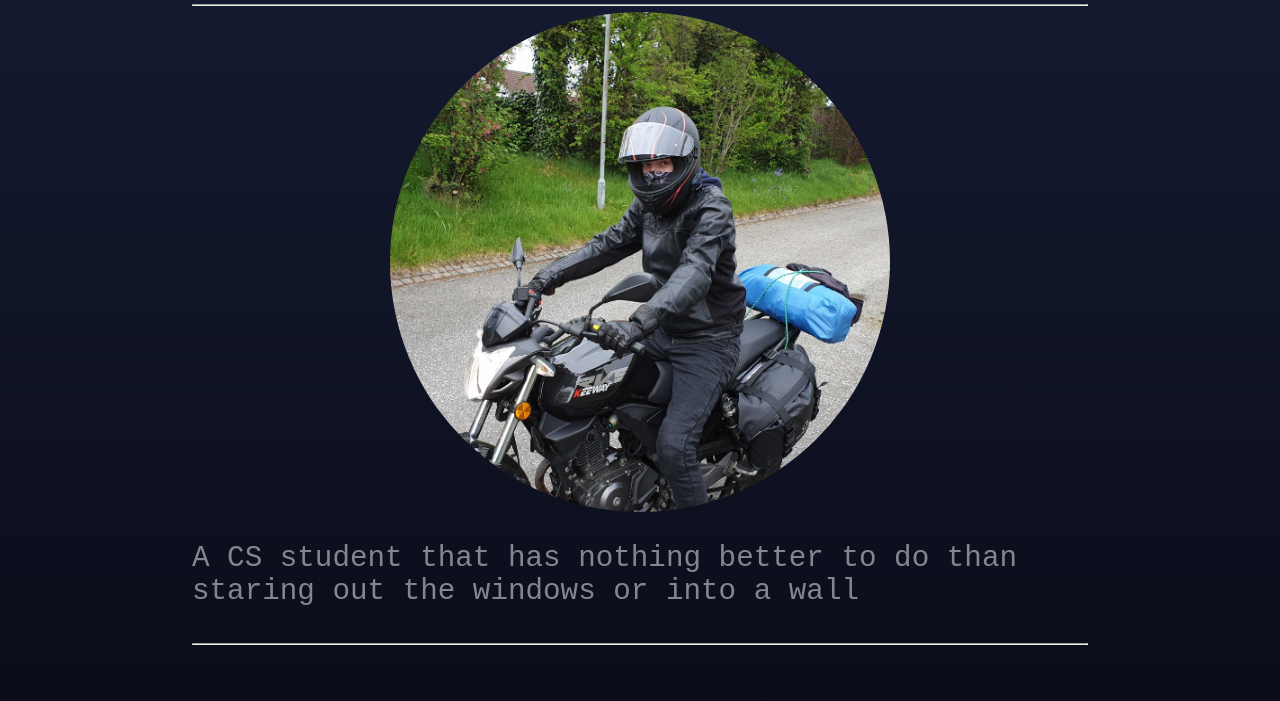
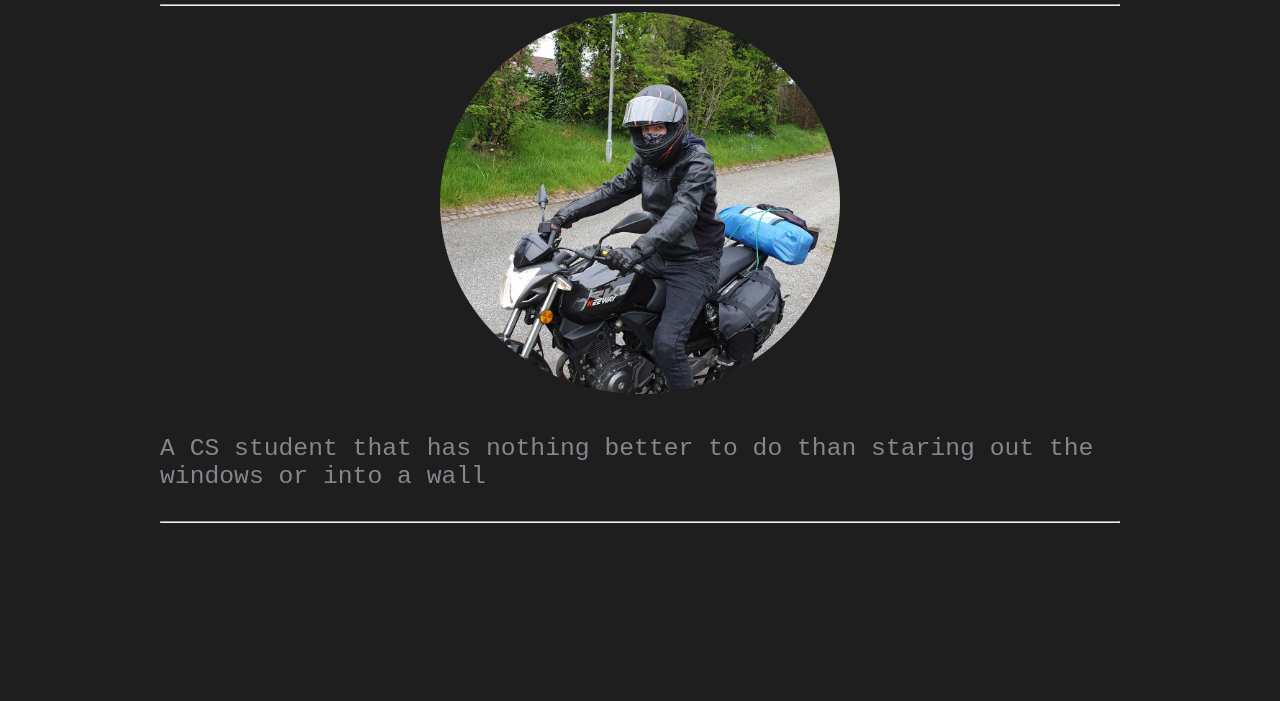
Before and after one commit to Klint02/Klint02.github.io, a plain HTML site: page index.html in a window 1280 px wide. Shown: the part 99-800 px from the top of the page. Drawn offline with Linux system fonts and the light colour scheme.

Commit message:
Site changes :)

```diff
--- a/Assets/styles.css
+++ b/Assets/styles.css
@@ -1,45 +1,28 @@
-/* Smartphones (landscape) ----------- */
-@media only screen and (min-width: 321px) {
-  body {
-      font-family: monospace;
-      background: linear-gradient(#151b33, #0a0d19);
-      max-width: 95%;
-      margin: auto;
-    }
-}
-
-/* Smartphones (portrait) ----------- */
-@media only screen and (max-width: 320px) {
 /* Styles */
 body {
       font-family: monospace;
-      background: linear-gradient(#151b33, #0a0d19);
-      max-width: 95%;
-      margin: auto;
-    }
-}
-
-/* Desktops and laptops ----------- */
-@media only screen and (min-width: 960px) {
-  /* Styles */
-  body {
-      font-family: monospace;
-      background: linear-gradient(#151b33, #0a0d19)fixed;
-      max-width: 70%;
-      margin: auto;
-    }
-}
-
-/* Large screens ----------- */
-@media only screen and (min-width: 1824px) {
-  /* Styles */
-  body {
-      font-family: monospace;
-      background: linear-gradient(#151b33, #0a0d19)fixed;
+      background: #1e1e1f;
       max-width: 75%;
       margin: auto;
 }
+
+main {
+  display: flex;
+  flex-wrap: wrap;
+  align-items: center;
+  justify-content: center;
+  max-width: 1000px;
+  margin: auto;
 }
+
+header {
+    width: 100%;
+}
+
+footer {
+    width: 100%;
+}
+
 .topbar {
     display: inline-flex;
     align-items: center;
@@ -49,6 +32,18 @@
     width: 50px;
     height: 50px;
     padding-right: 20px
+}
+.profilePicContainer {
+    width: 100%;
+    align-self: center;
+    display: flex;
+    justify-content: center;
+}
+
+.profilePic {
+  border-radius: 50%;
+  width: 400px;
+  max-width: 80%;
 }
 
 h1 {
@@ -68,7 +63,7 @@ h2 {
 p {
   font-family: monospace;
   color: #84868e;
-	font-size: 225%;
+  font-size: 190%;
 }
 
 hr {
--- a/index.html
+++ b/index.html
@@ -1,4 +1,5 @@
 <!DOCTYPE html>
+<!-- WELCOME TO THE INSPECTION MENU :) -->
 <html>
     <head>
         <meta name="viewport" content="width=device-width, initial-scale=1" charset="utf-8">
@@ -7,6 +8,7 @@
         <title> Eripio.xyz </title>
     </head>
     <body>
+        <main>
             <header>
                 <div class="topbar">
                     <a href="/" title="" class=indexLink>
@@ -17,15 +19,19 @@
                 </div>
                 <hr>
             </header>
-        <div style="display: flex; flex-wrap: wrap; align-items: center; justify-content: center;">
-            <div style="width: 100%; align-self: center; display: flex; justify-content: center;">
-                <img style="border-radius: 50%;"src="Assets/Portrait.jpg" alt="" width="500px" height="500px">
+            <article>
+                <div class="profilePicContainer">
+                    <img class="profilePic" src="Assets/Portrait.jpg" alt="">
                 </div>
                 <br>
                 <div>
                     <p> A CS student that has nothing better to do than staring out the windows or into a wall </p>
                 </div>
-        </div>
+            </article>
+            <footer>
                 <hr>
+            </footer>
+        </main>
+
     </body>
 </html>
```
Lines whose indentation alone changed are shown as unchanged.
